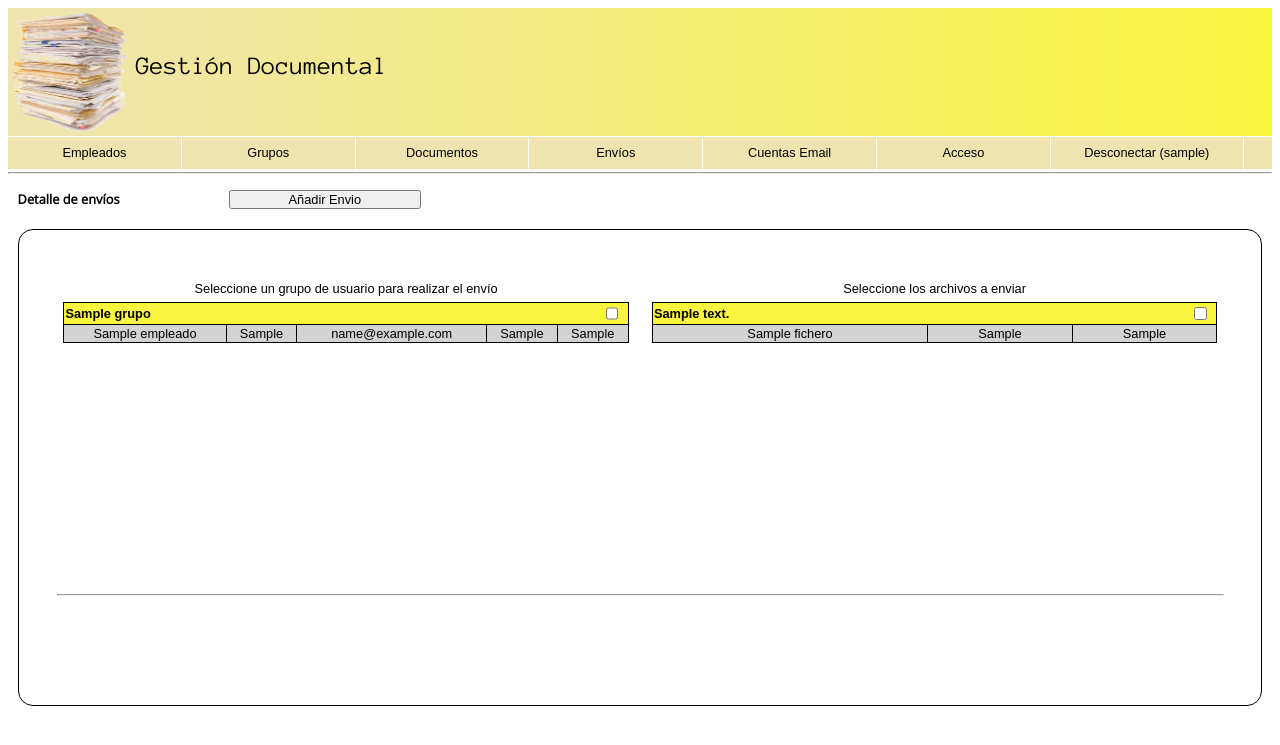
After one commit to Feagurth/DIW_2_DAW, a PHP site: page /envio_detalle.php in a window 1280 px wide. The commit adds this page. Shown: the top 745 px of the page. Run offline with PHP 8.4, Linux system fonts and the light colour scheme; the visitor is signed in with stand-in values (Sample User, id 1); tables that the repository leaves empty hold one stand-in row (values such as "Sample post"); data that the repository does not hold is empty; some web fonts are replaced.

Commit message:
Tarea 8
Creada pantalla de detalle de envios. Queda pendiente la funcionalidad
interna de la misma.

```diff
--- a/DIW_Tarea_8/Db.php
+++ b/DIW_Tarea_8/Db.php
@@ -5,6 +5,7 @@ require_once './objetos/Empleado.php';
 require_once './objetos/Usuario.php';
 require_once './objetos/Email.php';
 require_once './objetos/Fichero.php';
+require_once './objetos/ListaEnvio.php';
 
 class DB {
 
@@ -1222,6 +1223,52 @@ class DB {
         }
     }
 
+
+    public function listarEmpleadosEnGrupo($id_grupo) {
+        // Especificamos la consulta que vamos a realizar sobre la base de datos
+        $sql = "SELECT "
+                . "e.* "
+                . "FROM "
+                . "empleado e, "
+                . "grupo g, "
+                . "grupo_empleado ge "
+                . "WHERE "
+                . "g.id_grupo = ge.id_grupo AND "
+                . "ge.id_empleado = e.id_empleado AND "
+                . "g.id_grupo =" . $id_grupo;
+
+        // Llamamos la a la función protegida de la clase para realizar la consulta
+        $resultado = $this->ejecutaConsulta($sql);
+
+        // Comprobamos si hemos obtenido algún resultado
+        if ($resultado) {
+
+            // Definimos un nuevo array para almacenar el resultado
+            $datos = array();
+
+            // Añadimos un elemento por cada registro de entrada obtenido
+            $row = $resultado->fetch();
+
+            // Iteramos por los resultados obtenidos
+            while ($row != null) {
+
+                // Asignamos el resultado al array de resultados
+                $datos[] = new Empleado($row);
+
+                // Recuperamos una nueva fila
+                $row = $resultado->fetch();
+            }
+
+            // Devolvemos el resultado
+            return $datos;
+        } else {
+            // Si no tenemos resultados lanzamos una excepción
+            throw new Exception();
+        }
+    }
+
+
+
     /**
      * Función que nos permite eliminar las relaciones de un grupo con los empleados
      * @param int $id_grupo Identificador del grupo del que se eliminan las relaciones
@@ -1396,7 +1443,7 @@ class DB {
             while ($row != null) {
 
                 // Asignamos el resultado al array de resultados
-                $datos[] = new Envio($row);
+                $datos[] = new ListaEnvio($row);
 
                 // Recuperamos una nueva fila
                 $row = $resultado->fetch();
--- /dev/null
+++ b/DIW_Tarea_8/envio_detalle.php
@@ -0,0 +1,203 @@
+<!DOCTYPE html PUBLIC "-//W3C//DTD XHTML 1.0 Transitional//EN" "http://www.w3.org/TR/xhtml1/DTD/xhtml1-transitional.dtd">
+<!--
+Copyright (C) 2015 Luis Cabrerizo Gómez
+This program is free software: you can redistribute it and/or modify
+it under the terms of the GNU General Public License as published by
+the Free Software Foundation, either version 3 of the License, or
+(at your option) any later version.
+This program is distributed in the hope that it will be useful,
+but WITHOUT ANY WARRANTY; without even the implied warranty of
+MERCHANTABILITY or FITNESS FOR A PARTICULAR PURPOSE.  See the
+GNU General Public License for more details.
+You should have received a copy of the GNU General Public License
+along with this program.  If not, see <http://www.gnu.org/licenses/>.
+-->
+
+<?php
+//Iniciamos la sesion
+session_start();
+
+// Instanciamos los ficheros necesarios
+require_once './funciones.php';
+require_once './configuracion.inc.php';
+require_once './objetos/Usuario.php';
+require_once './objetos/Grupo.php';
+require_once './objetos/Fichero.php';
+
+
+// Recupermaos el nombre de usuario
+$nombreUsuario = $_SESSION['nombreUsuario'];
+
+$modo = $_POST['modo'];
+$error = "";
+$id_envio = "0";
+
+
+$db = new DB();
+
+$grupos = $db->listarGrupos("", "");
+$ficheros = $db->listarFicheros("", "");
+?>
+
+
+
+<html xmlns="http://www.w3.org/1999/xhtml">
+    <head>
+        <title>Detalle Usuario</title>
+        <meta http-equiv="Content-Type" content="text/html; charset=UTF-8" />
+        <link type = "text/css" rel = "stylesheet" href = "./estilos.css"/>
+    </head>
+    <body>
+        <div class="cabecera" id="index" >
+            <p>Gestión Documental</p>
+        </div>
+        <div>
+            <?php
+            include './menu.php';
+            if (!isset($_SESSION['token'])) {
+                $_SESSION['token'] = generarTokenSesion();
+            }
+            ?>
+
+        </div>
+        <div id="cuerpo">
+            <div id="botonera">
+                <h3>Detalle de envíos</h3>
+                <form id="añadir" action='envio_detalle.php' method='post' >
+                    <input type='submit' tabindex="8" value='Añadir Envio' alt='Añadir Envio' title="Pulse para añadir un envio nuevo"  <?php echo deshabilitarBotonesPorModo($modo) ?> />
+                    <input class='oculto' name='añadir' type='text' value='0' />
+                    <input class='oculto' name='modo' type='text' value='A' />
+                    <input class='oculto' name='id_envio' type='text' value='0' />
+                </form>
+            </div>
+            <div id="detalle">
+                <form action="envio_detalle.php" method="post">
+                    <input type='hidden' name='token' id='token' value='<?php echo $_SESSION["token"] ?>'/>
+                    <div class="tablaanidada left">
+                        <table>
+                            <caption>Seleccione un grupo de usuario para realizar el envío</caption>
+                            <?php
+                            foreach ($grupos as $grupo) {
+
+                                $empleadosEnGrupos = $db->listarEmpleadosEnGrupo($grupo->getId_grupo());
+                                echo "<thead>";
+                                echo "<tr>";
+                                echo "<td title='" . $grupo->getDescripcion() . "'>";
+                                echo $grupo->getNombre();
+                                echo "</td>";
+                                echo "<td title='" . $grupo->getDescripcion() . "'>";
+                                echo "</td>";
+                                echo "<td title='" . $grupo->getDescripcion() . "'>";
+                                echo "</td>";
+                                echo "<td title='" . $grupo->getDescripcion() . "'>";
+                                echo "</td>";
+                                echo "<td title='Haga click para seleccionar el grupo'>";
+                                echo '<input type="checkbox" name="gruposel[]" id="gruposel" value="' . $grupo->getId_grupo() . '" />';
+                                echo "</td>";
+                                echo "</tr>";
+                                echo "</thead>";
+                                echo "<tbody>";
+
+                                $i = 0;
+
+                                foreach ($empleadosEnGrupos as $empleado) {
+
+
+                                    // Si el contador es un número par, le daremos un estilo y si
+                                    // es impar le daremos otro
+                                    if ($i % 2 === 0) {
+                                        echo '<tr class="pijama1">';
+                                    } else {
+                                        echo '<tr class="pijama2">';
+                                    }
+
+                                    echo "<td title='" . $empleado->getNombre() . "' />";
+                                    echo $empleado->getNombre();
+                                    echo "</td>";
+                                    echo "<td title='" . $empleado->getApellido() . "' />";
+                                    echo $empleado->getApellido();
+                                    echo "</td>";
+                                    echo "<td title='" . $empleado->getEmail() . "' />";
+                                    echo $empleado->getEmail();
+                                    echo "</td>";
+                                    echo "<td title='" . $empleado->getEspecialidad() . "' />";
+                                    echo $empleado->getEspecialidad();
+                                    echo "</td>";
+                                    echo "<td title='" . $empleado->getCargo() . "' />";
+                                    echo $empleado->getCargo();
+                                    echo "</td>";
+                                    echo "</tr>";
+
+                                    // Incrementamos el contador
+                                    $i++;
+                                }
+                                echo "</tbody>";
+                            }
+                            ?>
+                        </table>
+                    </div>
+                    <div class="tablaanidada right">
+                        <table>
+                            <caption>Seleccione los archivos a enviar</caption>
+                            <?php
+                            foreach ($ficheros as $fichero) {
+
+                                echo "<thead>";
+                                echo "<tr>";
+                                echo "<td title='" . $fichero->getDescripcion() . "'>";
+                                echo $fichero->getDescripcion();
+                                echo "</td>";
+                                echo "</td>";
+                                echo "<td title='" . $fichero->getDescripcion() . "'>";
+                                echo "</td>";
+                                echo "<td title='Haga click para seleccionar el fichero'>";
+                                echo '<input type="checkbox" name="ficherosel[]" id="ficherosel" value="' . $fichero->getId_fichero() . '" />';
+                                echo "</td>";
+                                echo "</tr>";
+                                echo "</thead>";
+                                echo "<tbody>";
+
+                                echo '<tr class="pijama1">';
+
+                                echo "<td title='" . $fichero->getNombre() . "' />";
+                                echo $fichero->getNombre();
+                                echo "</td>";
+                                echo "<td title='" . $fichero->getTipo() . "' />";
+                                echo $fichero->getTipo();
+                                echo "</td>";
+                                echo "<td title='" . $fichero->getTamanyo() . "' />";
+                                echo $fichero->getTamanyo();
+                                echo "</td>";
+                                echo "</tr>";
+                                echo "</tbody>";
+                            }
+                            ?>
+                        </table>
+                    </div>
+                    <hr />
+                    <div id="especial">
+                        <?php
+                        // Comprobamos el modo en el que está la página. Si está en
+                        // modo Modificación o Adicción, creamos un botón de aceptar
+                        // modificaciones y otro de cancelarlas
+                        if ($modo === "A") {
+                            // Creamos el botón de aceptar
+                            echo "<input class='especialbtn' tabindex='13' name='boton' id='aceptar' type='submit' value='Aceptar' alt='Aceptar' title='Pulse para confirmar las modificaciones' />";
+
+                            // Creamos el botón de cancelar
+                            echo "<input class='especialbtn' tabindex='14' name='boton' id='cancelar 'type='submit' value='Cancelar' alt='Cancelar' title='Pulse para cancelar las modificaciones' />";
+
+                            // Creamos dos objetos ocultos para reenviar la información del modo de la página y del identificador del usuario
+                            echo "<input class='oculto' name='id_usuario' type='text' value='$id_envio' />";
+                            echo "<input class='oculto' name='modo' type='text' value='$modo' />";
+                        }
+                        ?>
+                    </div>
+                </form>
+                <div class="error">
+                    <p><?php echo $error ?></p>
+                </div>
+            </div>
+        </div>
+    </body>
+</html>
--- a/DIW_Tarea_8/envios.php
+++ b/DIW_Tarea_8/envios.php
@@ -1,5 +1,5 @@
 <?php
-require_once './objetos/Envio.php';
+require_once './objetos/ListaEnvio.php';
 
 try {
 
--- a/DIW_Tarea_8/estilos.css
+++ b/DIW_Tarea_8/estilos.css
@@ -218,7 +218,7 @@ div#botonera form#filtro input
 
 div#botonera form#filtro select
 {
-        display: block;
+    display: block;
     float: right;
     margin: 0.75vmax;
     font-size: 1vmax;
@@ -259,7 +259,6 @@ así como el alineamiento del texto */
 
 }
 
-
 /* Finalmente cambiamos el color de fondo de las filas dependiendo de la
 clase */
 #cuerpo .listado tbody tr.pijama1{
@@ -271,6 +270,8 @@ clase */
 #cuerpo .listado tr.pijama2{
     background-color: #EFE4B0;
 }
+
+
 
 
 
@@ -287,6 +288,11 @@ clase */
     -moz-border-radius: 15px;
     border-radius: 15px;
     width: 92.2%;
+}
+
+#detalle hr{
+    display: block;
+    width: 100%;
 }
 
 #detalle input#nombre,
@@ -478,3 +484,118 @@ div#cuerpo div.listadoSel h3 {
     float:right;
     text-align: center;
 }
+
+
+/* Estilos para tablas anidadas*/
+
+/*  Estilos del listado de empleados en la pantalla de grupos  */
+#cuerpo div.tablaanidada
+{
+    display: block;
+    float: left;
+    width: 49.5%;
+    height: 25vmax;
+    overflow-y: auto;
+    margin-bottom: 0.5vmax;
+
+}
+
+#cuerpo div.tablaanidada table {
+    margin: 0.5vmax;
+    border-collapse: collapse;
+    width: 98%;
+}
+
+#cuerpo div.tablaanidada table caption{
+    margin: 0.5vmax;
+}
+
+#cuerpo div.tablaanidada table thead{
+    background-color: #f9f53f;
+}
+
+#cuerpo div.tablaanidada table thead tr td{
+    border-right: transparent;
+    border-left: transparent;
+}
+
+#cuerpo div.tablaanidada table thead tr td:first-child{
+    border-left: 0.15vmax solid black;
+    text-align: left;
+}
+
+#cuerpo div.tablaanidada table thead tr td:last-child{
+    border-right: 0.15vmax solid black;
+    text-align: right;
+    padding-right: 0.5vmax;
+}
+
+
+
+/* Definimos el ancho, color y tipo de linea que tendrán los bordes de la tabla
+así como el alineamiento del texto */
+#cuerpo #lista .tablaanidada table, th, td {
+    border: 0.15vmax solid black;
+    text-align: center;
+}
+
+/* Definimos el ancho de los encabezamientos de la tabla */
+#cuerpo .tablaanidada th
+{
+    width: 10%;
+}
+
+/* Definimos los texto de la cabecera como negrita */
+#cuerpo .tablaanidada thead
+{
+    font-weight: bold;
+}
+
+#cuerpo .tablaanidada tbody button{
+    width: 100%;
+    background-color: transparent;
+    border: 0;
+
+}
+
+/* Definimos el tamaño de los checboxex */
+#cuerpo .tablaanidada input[type="checkbox"]
+{
+    height: 1vmax;
+    width: 1vmax;
+}
+
+
+
+/* Finalmente cambiamos el color de fondo de las filas dependiendo de la
+clase */
+#cuerpo .tablaanidada tbody tr.pijama1{
+    background-color: lightgrey;
+}
+
+/* Finalmente cambiamos el color de fondo de las filas dependiendo de la
+clase */
+#cuerpo .tablaanidada tr.pijama2{
+    background-color: #EFE4B0;
+}
+
+
+.left{
+    float: left !important;
+}
+
+.right{
+    float: right !important;
+}
+
+
+#especial {
+    width: 100%;
+    height: 4vmax;
+    text-align: center !important;
+}
+
+#especial input.especialbtn{
+    display: inline !important;
+    float: none !important;
+}
--- a/DIW_Tarea_8/objetos/Envio.php
+++ b/DIW_Tarea_8/objetos/ListaEnvio.php
@@ -18,11 +18,11 @@
  */
 
 /**
- * Clase para trabajar con los envíos realizados
+ * Clase para trabajar con la lista de envíos realizados
  *
  * @author Luis Cabrerizo Gómez
  */
-class Envio {
+class ListaEnvio {
 
     /**
      * Variable para identificar el envío
```
